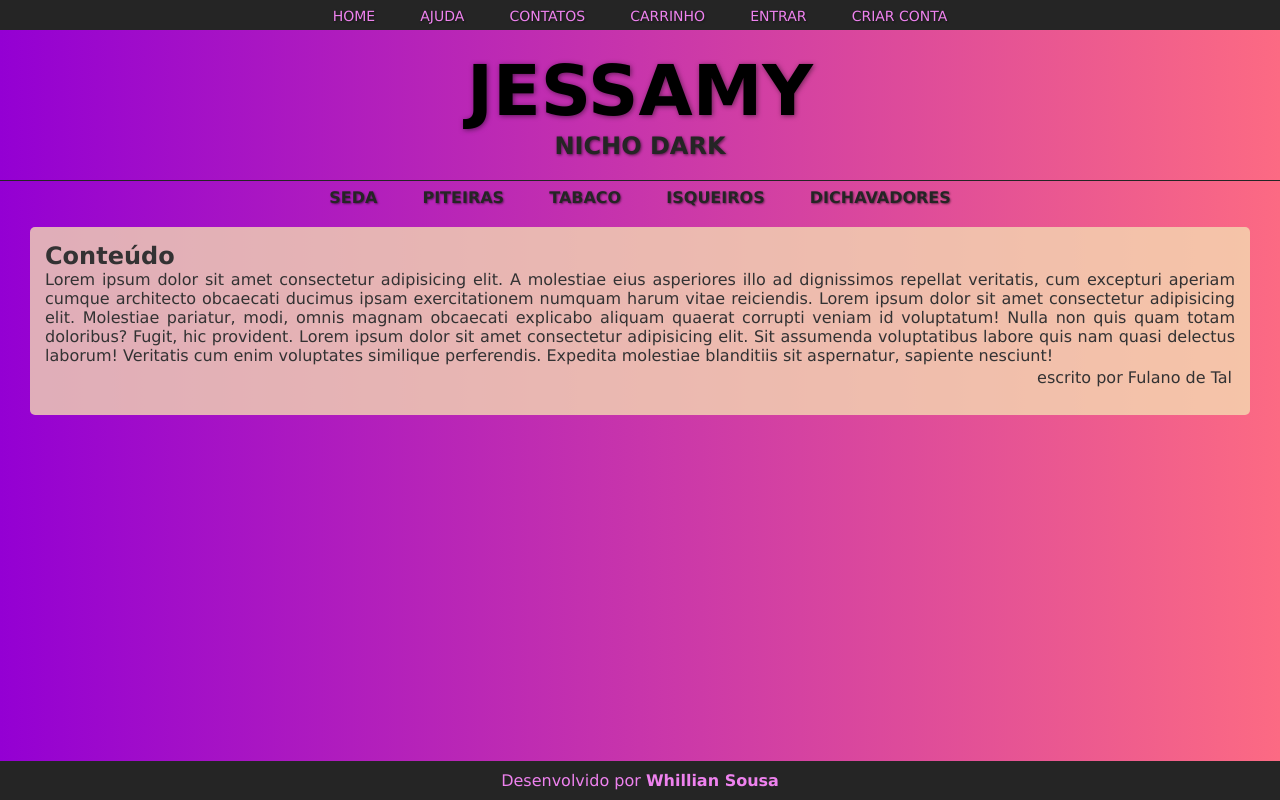
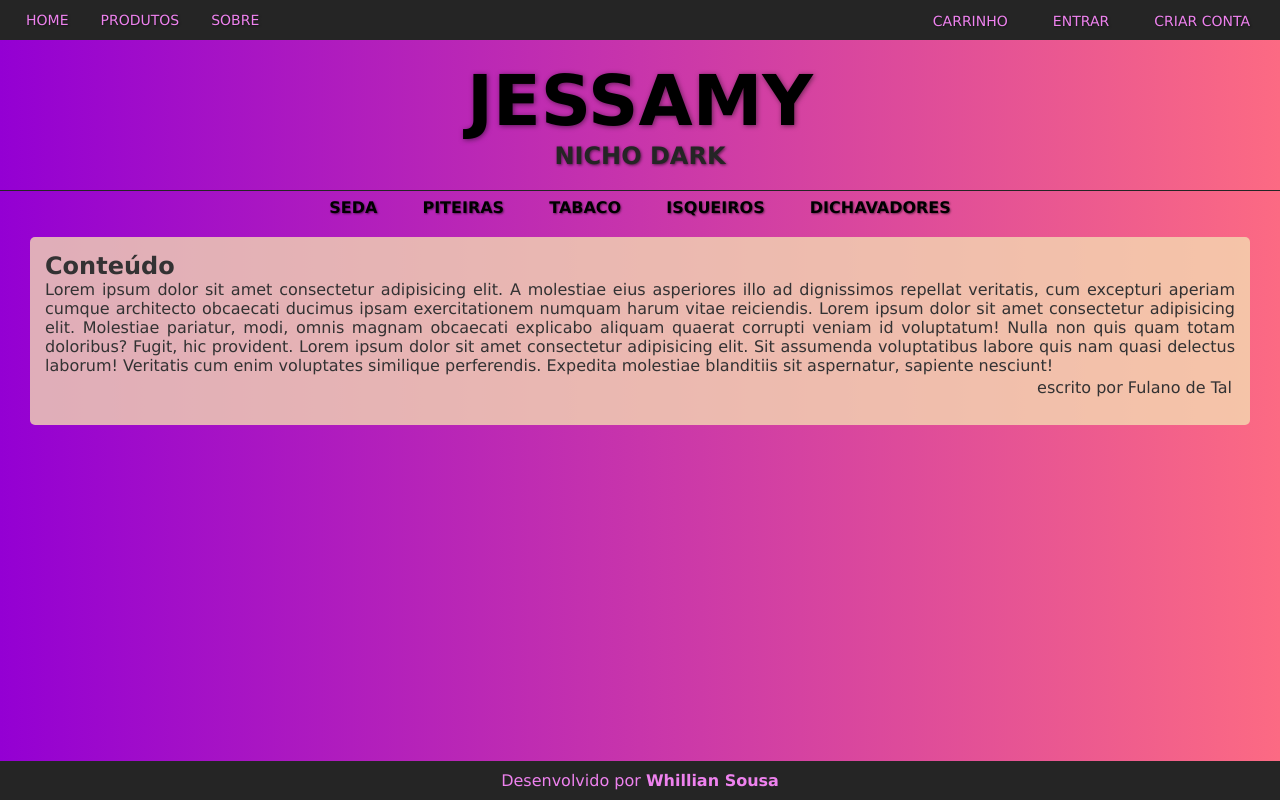
Before and after one commit to Whillian-Sousa/jessamy, a plain HTML site: page index.html in a window 1280 px wide. Drawn offline with Linux system fonts and the light colour scheme.

Commit message:
Update index.html

```diff
--- a/index.html
+++ b/index.html
@@ -21,18 +21,6 @@
             background-image: linear-gradient(to right, #9400d3, #fc6a83);
             text-align: center;
         }
-        .top{
-            background-color: #252525;
-            padding: 5px;
-        }
-        .top > a{
-            color: violet;
-            font-weight: 100;
-            font-size: 14px;
-        }
-
-        .left{
-        }
 
         header > h1{
             font-size: 70px;
@@ -46,14 +34,17 @@
             margin: 0px 0px 20px 0px;
         }
         nav{
+            text-transform: uppercase;
             font-size: 16px;
             padding-top: 7px;
             border-top: 1px solid #252525;
             margin-bottom: 20px;
+            text-align: center;
+
         }
         nav > a{
             text-decoration: none;
-            color: #252525;
+            color: black;
             font-weight: bold;
             margin-right: 15px;
             margin-left: 15px;
@@ -62,9 +53,30 @@
             padding: 5px;
         }
         nav > a:hover{
-            background-color: #f0f8ff50;
-            border-radius: 5px;
+            color: lightgray;
         }
+
+        header > nav.top{
+            position: relative;
+            text-align: right;
+            background-color: #252525;
+            padding: 10px;
+        }
+        header > nav.top > a{
+            color: violet;
+            font-weight: 100;
+            font-size: 14px;
+        }
+
+        .top > a:hover{
+            color: lightgray;
+        }
+
+        .left{
+            float: left;
+            padding: 1px;
+        }
+
         main{
             background-color: rgba(245, 222, 179, 0.781);
             padding: 10px;
@@ -103,22 +115,24 @@
             font-weight: bold;
         }
         footer a:hover{
-            color: wheat;
+            color: lightgray;
         }
     </style>
 </head>
 <body>
     <header>
         <nav class="top">
-            <a href="" class="left">Home</a>
-            <a href="" class="left">ajuda</a>
-            <a href="" class="left">contatos</a>
-            <a href="">carrinho</a>
-            <a href="">entrar</a>
-            <a href="">criar conta</a>
+            <a href="#" class="left">Home</a>
+            <a href="#" class="left">produtos</a>
+            <a href="#" class="left">sobre</a>
+            <a href="#">carrinho</a>
+            <a href="#">entrar</a>
+            <a href="#">criar conta</a>
         </nav>
         <h1>Jessamy</h1>
         <h2>nicho dark</h2>
+    </header>
+
     <nav>
         <a href="">Seda</a>
         <a href="">Piteiras</a>
@@ -126,7 +140,7 @@
         <a href="">Isqueiros</a>
         <a href="">Dichavadores</a>
     </nav>
-    </header>
+
     <main>
         <section id="assuntos">
 
```
Lines whose indentation alone changed are shown as unchanged.
